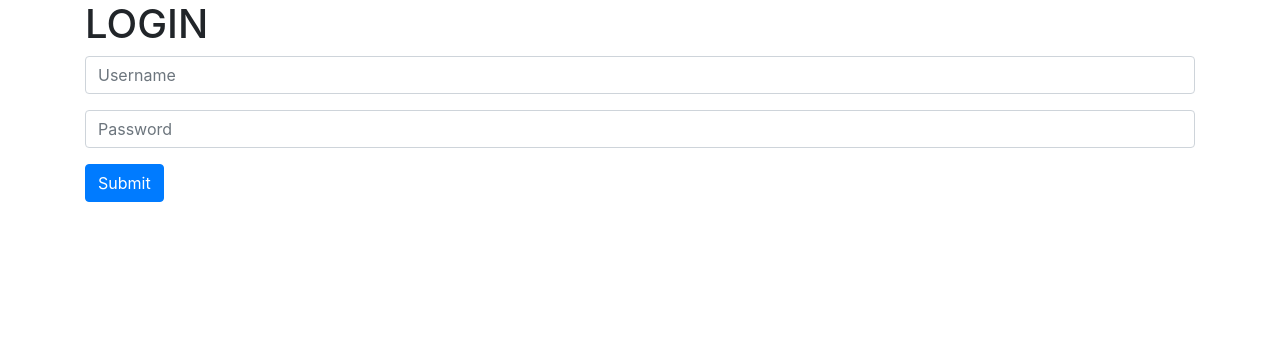
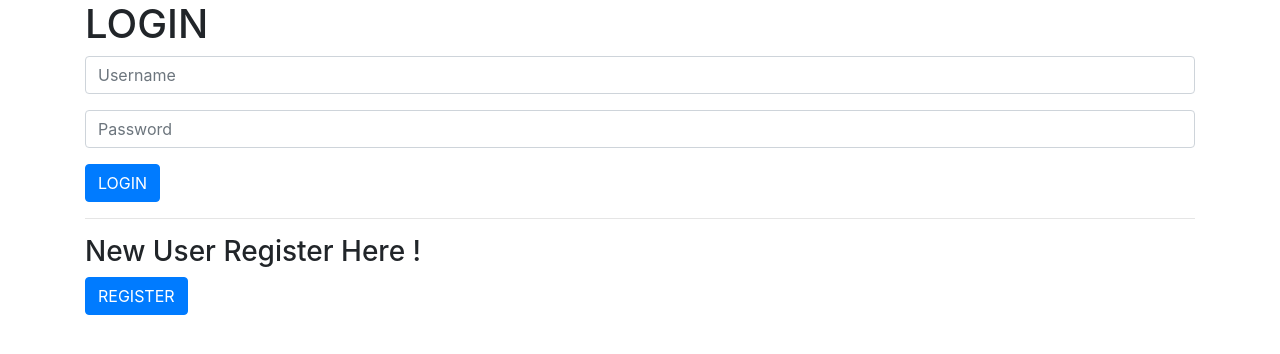
Before and after one commit to aditya1819/flaskblog, a Flask app: page /login in a window 1280 px wide. Shown: the part 56-410 px from the top of the page. Run offline with Flask 2, Linux system fonts and the light colour scheme; some libraries are stand-ins or nearby versions.

Commit message:
minor changes

```diff
--- a/templates/login.html
+++ b/templates/login.html
@@ -15,7 +15,10 @@
         <!-- <label>Password</label> -->
         <input type="password" name='password' class="form-control"  placeholder="Password" value={{request.form.password}}>
     </div>
-    <button type="submit" class="btn btn-primary">Submit</button>
+    <button type="submit" class="btn btn-primary">LOGIN</button>
 </form>
 </div>
+<hr>
+<h3>New User Register Here !</h3>
+<a href="/register" class='btn btn-primary'>REGISTER</a>
 {% endblock %}
```
